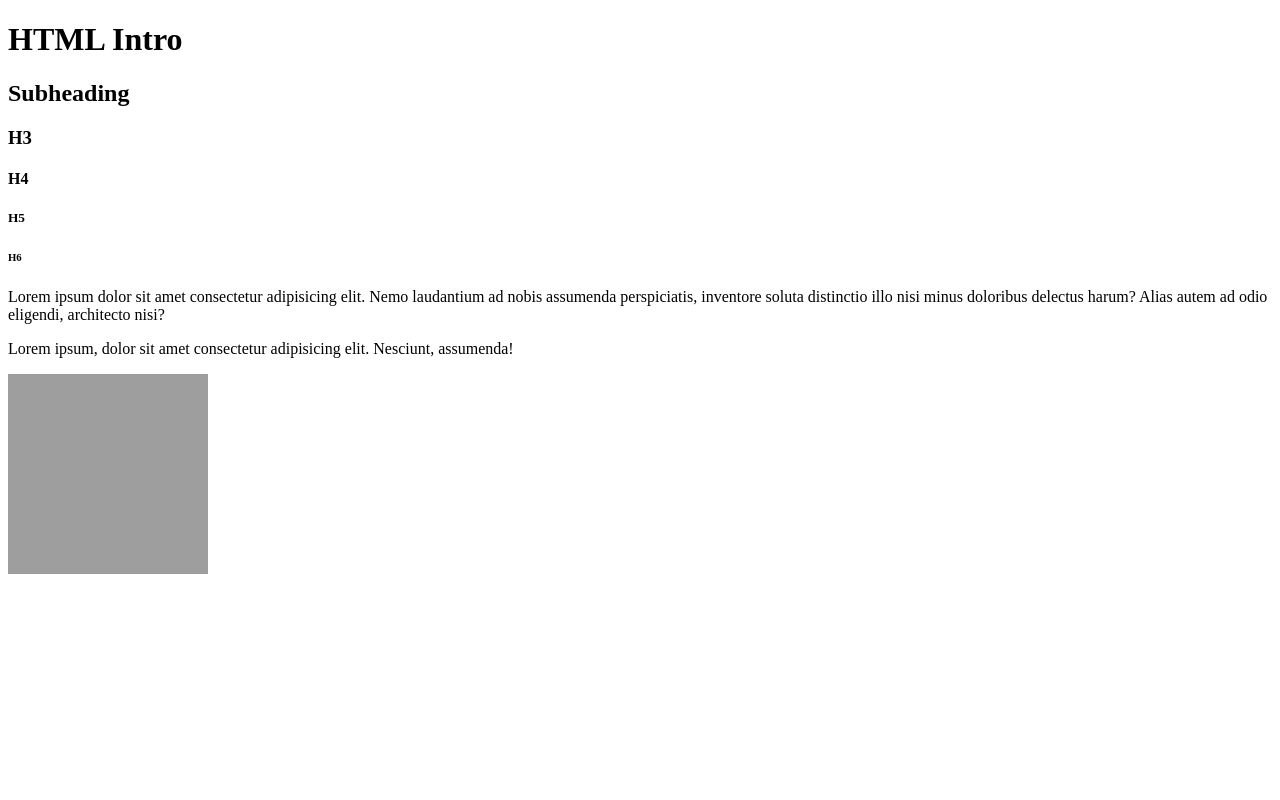
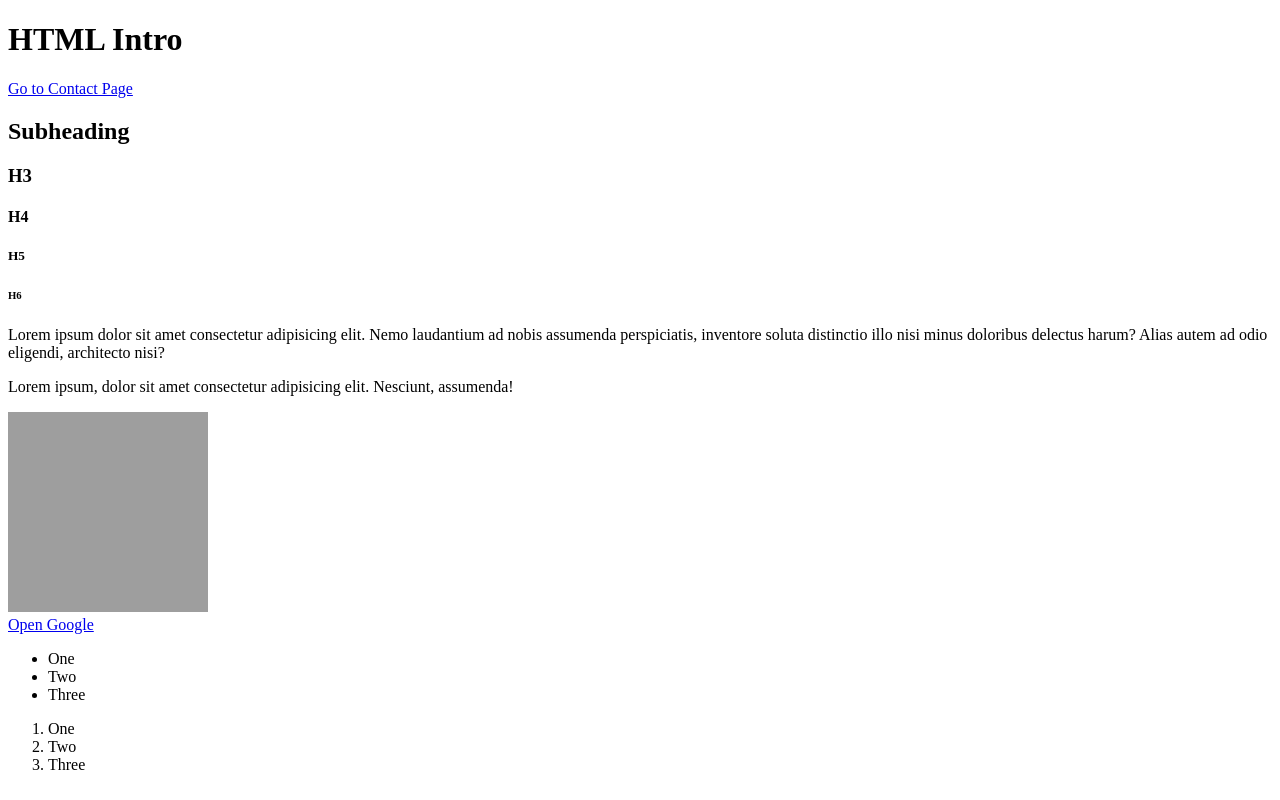
Before and after one commit to dobbbo/html-css-lesson, a plain HTML site: page index.html in a window 1280 px wide. Drawn offline with Linux system fonts and the light colour scheme; grey boxes are pictures that could not be loaded.

Commit message:
Added some elements, images, links etc.

```diff
--- a/index.html
+++ b/index.html
@@ -7,7 +7,8 @@
     <title>HTML Intro</title>
 </head>
 <body>
-    <h1>HTML Intro</h1>
+    <h1 class="header">HTML Intro</h1>
+    <a href="contact.html" target="_blank">Go to Contact Page</a>
     <h2>Subheading</h2>
     <h3>H3</h3>
     <h4>H4</h4>
@@ -16,5 +17,17 @@
     <p>Lorem ipsum dolor sit amet consectetur adipisicing elit. Nemo laudantium ad nobis assumenda perspiciatis, inventore soluta distinctio illo nisi minus doloribus delectus harum? Alias autem ad odio eligendi, architecto nisi?</p>
     <p>Lorem ipsum, dolor sit amet consectetur adipisicing elit. Nesciunt, assumenda!</p>
     <img src="http://placekitten.com/200" alt="Some cute cats just chillin"/>
+    <br>
+    <a href="https://google.com" target="_blank">Open Google</a>
+    <ul>
+        <li>One</li>
+        <li>Two</li>
+        <li>Three</li>
+    </ul>
+    <ol>
+        <li>One</li>
+        <li>Two</li>
+        <li>Three</li>
+    </ol>
 </body>
 </html>
```
